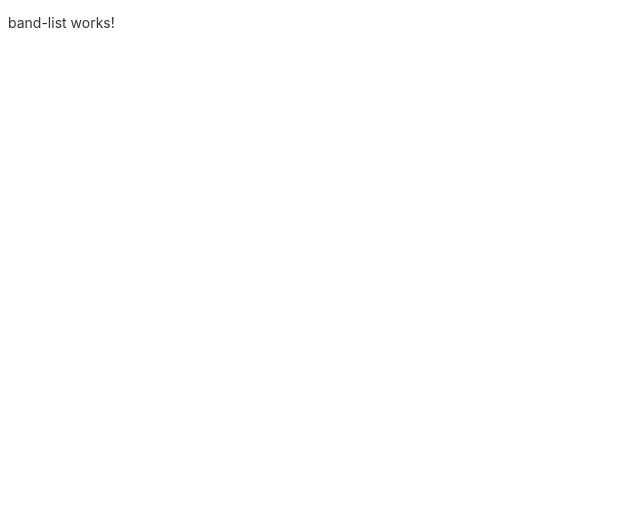
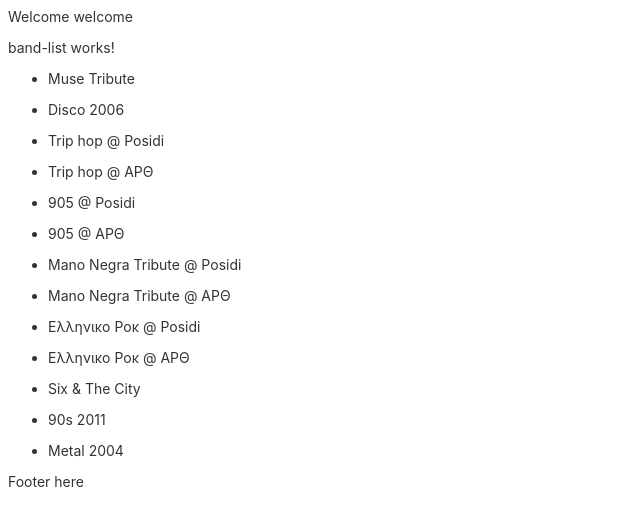
Before and after one commit to Peteropon/ng-video-archive, an Angular app: page / in a window 1280 px wide. Shown: the top 526 px of the page, without its empty margins (0-640 px from the left). Built offline with nearby package versions, Linux system fonts and the light colour scheme.

Commit message:
Implemented service for fetching content.

```diff
--- a/src/app/app.component.html
+++ b/src/app/app.component.html
@@ -25,8 +25,9 @@
 </style>
 
 <!-- Toolbar -->
-<div class="toolbar" role="banner">
+<div class="main">
+  <div class="toolbar" role="banner">Welcome welcome</div>
   <va-band-list></va-band-list>
   <!-- Footer -->
-  <footer></footer>
+  <footer>Footer here</footer>
 </div>
--- a/src/app/band-list/band-list.component.html
+++ b/src/app/band-list/band-list.component.html
@@ -1 +1,4 @@
 <p>band-list works!</p>
+<ul class="band-list-container" *ngFor="let band of bands">
+  <li class="band">{{ band.bandName }}</li>
+</ul>
--- a/src/app/band-list/band-list.component.ts
+++ b/src/app/band-list/band-list.component.ts
@@ -1,10 +1,18 @@
-import { Component } from '@angular/core';
+import { Component, OnInit } from '@angular/core';
+import { IBand } from './band';
+import { BandService } from './band.service';
 
 @Component({
   selector: 'va-band-list',
   templateUrl: './band-list.component.html',
   styleUrls: ['./band-list.component.css']
 })
-export class BandListComponent {
+export class BandListComponent implements OnInit {
+  constructor(private BandService: BandService) {}
 
+  bands: IBand[] = [];
+
+  ngOnInit(): void {
+    this.bands = this.BandService.getBands()
+  }
 }
--- a/src/app/band-list/band.ts
+++ b/src/app/band-list/band.ts
@@ -1,7 +1,7 @@
 import { IVideo } from "./video";
 
 export interface IBand {
-    bandname: string;
+    bandName: string;
     path: string;
     videos: IVideo[]
 }
```
